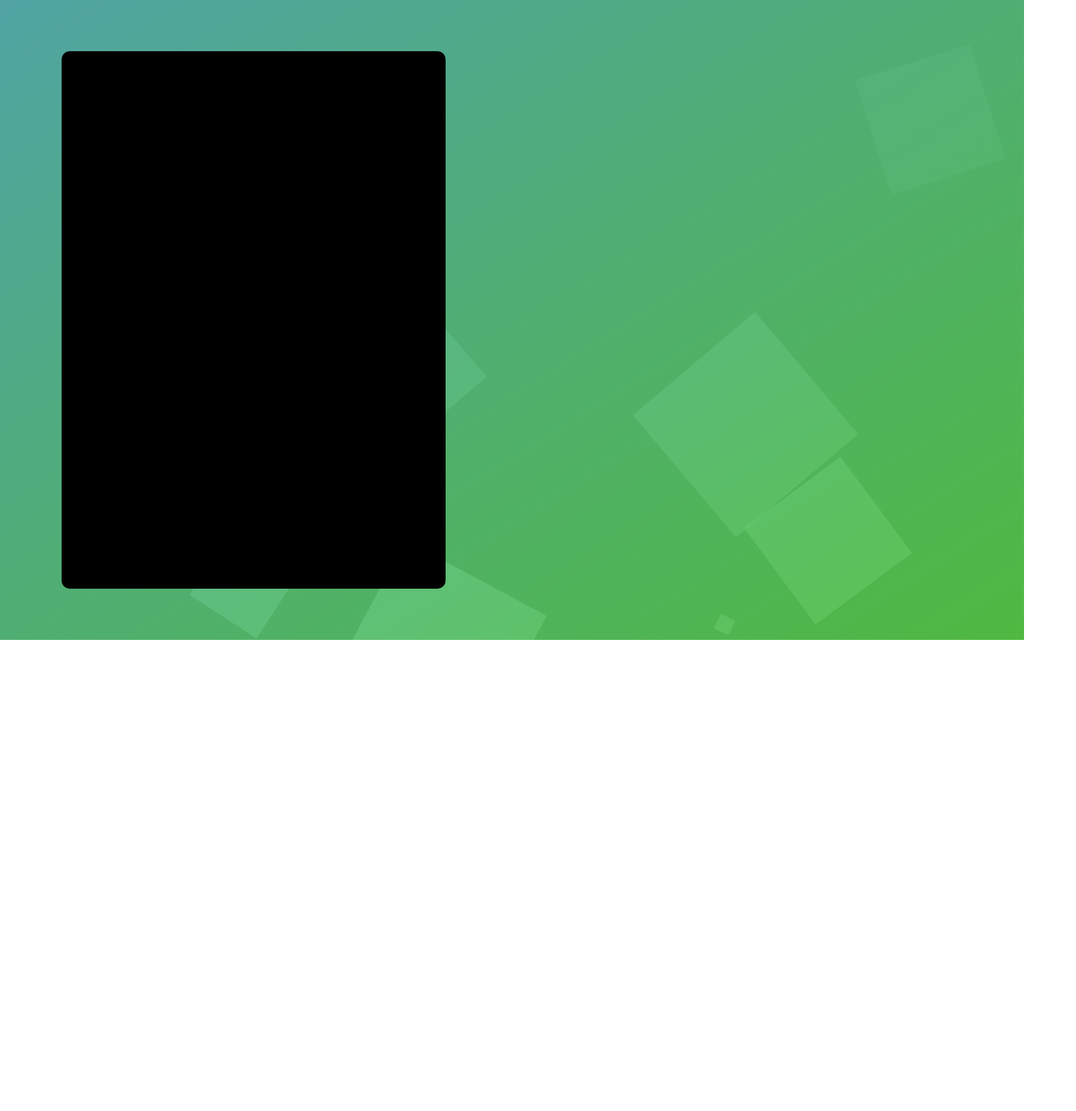
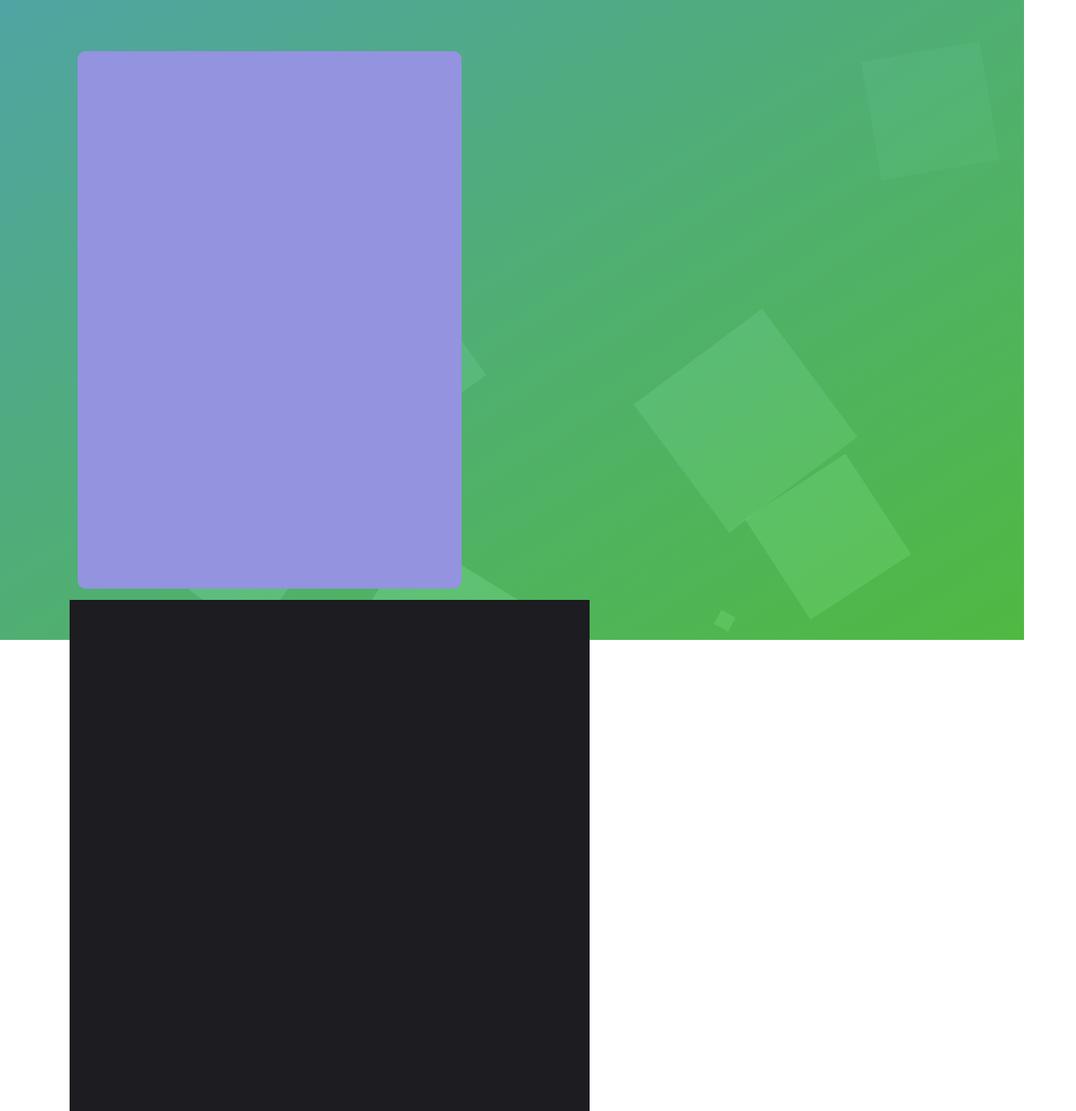
Before and after one commit to NanaShi929/portfolio, a React (Create React App) app: page / in a window 1280 px wide. Shown: the whole page at 80% size, 1345 px wide, since content can reach past the window. Before the commit the page ends 800 px from the top, so only its background shows below. Built offline with nearby package versions, Linux system fonts and the light colour scheme.

Commit message:
detail card

```diff
--- a/src/Components/Skeleton.css
+++ b/src/Components/Skeleton.css
@@ -1,19 +1,67 @@
+.page{
+
+    position: relative;
+    display: none;
+    height: 100vh;
+    width: 100vw;
+    display: flex;
+    justify-content: center;
+    align-items: center;
+    padding: 0 20px;
+  box-sizing: border-box;
+
+}
 .container {
     margin: 8vh 6vw;
     position: relative;
     top: 0px;
     left: 0px;
-    width: 100%;
+     width: 100%;
     height: 84vh;
-    max-width: 1268px;
-    max-height: 674px;
-    transition: 0.4s;
+    /* max-width: 1268px;
+    max-height: 674px; */
+     transition: 0.4s;
+}
+.menuCard{
+
+    margin-right: 8px;
+    position: relative;
+    left: 0;
+    top: 15px;
+    float: left;
+    width: 72px;
+    z-index: 100;
+    text-align: center;
+    opacity: 1;
+    visibility: visible;
+
 }
 .profileCard{
+    position: relative;
     width:480px;
     height: 100%;
     border-radius: 10px;
-    background-color: black;
+    background-color: rgb(147, 147, 224);
     z-index: 11;
+    float: left;
+    box-shadow:10px aqua;
 
 }
+.detailsCard{
+    position: relative;
+    float: left;
+    top :0;
+    right: 10px;
+ width:650px;
+    height: 95%;
+    top:14.4px;
+    /* border-radius: 10px; */
+    background-color: rgb(28 28 33);
+    z-index: 10;
+    overflow: scroll;
+     overflow-x: hidden;
+     scrollbar-color:rgb(62 67 70) rgb(36 36 36);
+     justify-items: center;
+     align-content: center;
+
+}
--- a/src/Components/Skeleton.js
+++ b/src/Components/Skeleton.js
@@ -2,11 +2,13 @@ import './Skeleton.css'
 function Skeleton() {
     return (
       <>
-        <div className='container'>
-          <div className="menuCard"></div>
+        <div className="page">
+          <div className="container">
+            <div className="menuCard"></div>
 
-          <div className="profileCard"></div>
-          <div className="detailsCard"></div>
+            <div className="profileCard"></div>
+            <div className="detailsCard"></div>
+          </div>
         </div>
       </>
     );
```
